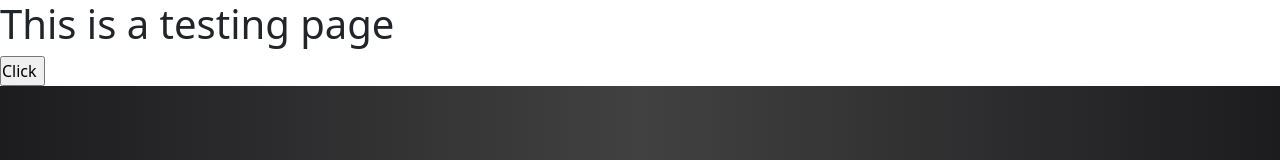
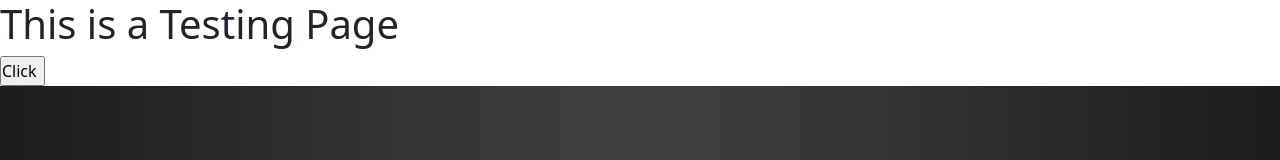
Before and after one commit to Michael-Parker719/BrainBeatsV6, a React (Create React App) app in the folder frontend/: page /device-test in a window 1280 px wide. Shown: the top 160 px of the page. Built offline with nearby package versions, Linux system fonts and the light colour scheme; what recoil-persist would draw is missing.

Commit message:
Update DeviceTestPage.tsx
fix for button

```diff
--- a/frontend/src/Pages/DeviceTestPage.tsx
+++ b/frontend/src/Pages/DeviceTestPage.tsx
@@ -1,9 +1,13 @@
 const DeviceTestPage = () => {
   return (
     <body>
-        <h1> This is a testing page</h1>
-        <input type="button" value="Click" id="coolbutton"></input>
-    </body>)
+
+      <h1> This is a Testing Page</h1>
+
+      <input type="button" onClick = { () => alert('Uploading Script') } value="Click" id="coolbutton"></input>
+
+    </body>
+  )
 
 }
 export default DeviceTestPage;
```
